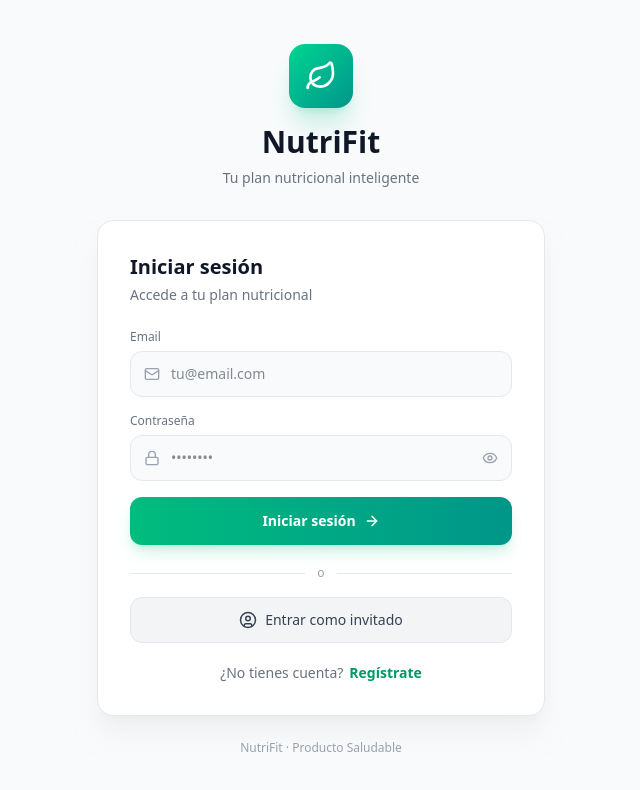
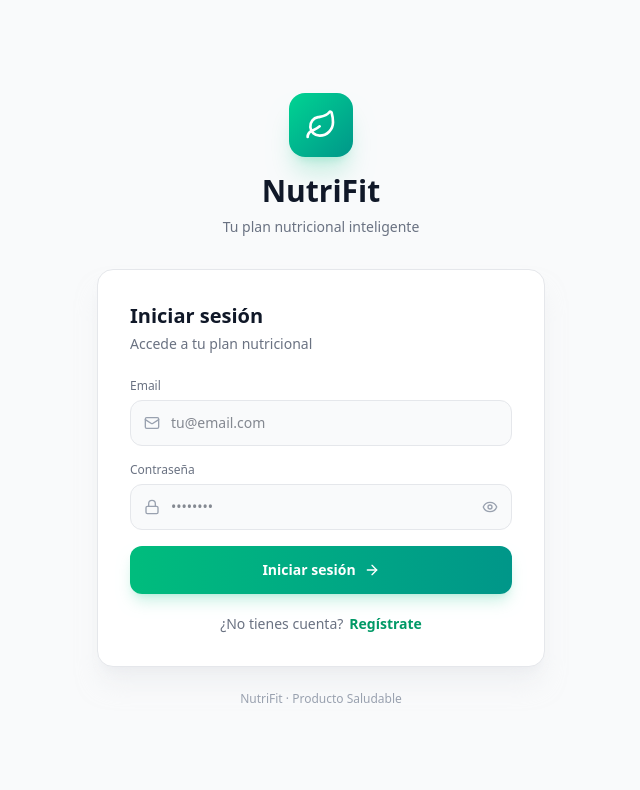
Before and after one commit to mardomingopablo-netizen/nutrifit, a Next.js app: page /auth in a window 1280 px wide. Shown: the top 790 px of the page, without its empty margins (319-959 px from the left). Built offline with nearby package versions, Linux system fonts and the light colour scheme.

Commit message:
Quitar opción de invitado

```diff
--- a/app/auth/page.js
+++ b/app/auth/page.js
@@ -1,10 +1,10 @@
 'use client'
 import { useState } from 'react'
 import { useAuth } from '../context/AuthContext'
-import { Leaf, Mail, Lock, User, ArrowRight, Eye, EyeOff, UserCircle } from 'lucide-react'
+import { Leaf, Mail, Lock, User, ArrowRight, Eye, EyeOff } from 'lucide-react'
 
 export default function AuthPage() {
-  const { login, register, loginAsGuest } = useAuth()
+  const { login, register } = useAuth()
   const [mode, setMode] = useState('login') // login, register
   const [name, setName] = useState('')
   const [email, setEmail] = useState('')
@@ -175,23 +175,6 @@ export default function AuthPage() {
             </button>
           </form>
 
-          {/* Guest session */}
-          <div className="mt-5">
-            <div className="relative flex items-center justify-center my-4">
-              <div className="absolute inset-0 flex items-center">
-                <div className="w-full border-t border-gray-200 dark:border-gray-700" />
-              </div>
-              <span className="relative bg-white dark:bg-gray-900 px-3 text-xs text-gray-400">o</span>
-            </div>
-            <button
-              onClick={loginAsGuest}
-              className="w-full py-3 bg-gray-100 dark:bg-gray-800 hover:bg-gray-200 dark:hover:bg-gray-700 text-gray-700 dark:text-gray-300 rounded-xl text-sm font-medium transition-all flex items-center justify-center gap-2 border border-gray-200 dark:border-gray-700"
-            >
-              <UserCircle size={18} />
-              Entrar como invitado
-            </button>
-          </div>
-
           <div className="mt-5 text-center">
             <p className="text-sm text-gray-500 dark:text-gray-400">
               {mode === 'login' ? '¿No tienes cuenta?' : '¿Ya tienes cuenta?'}
```
